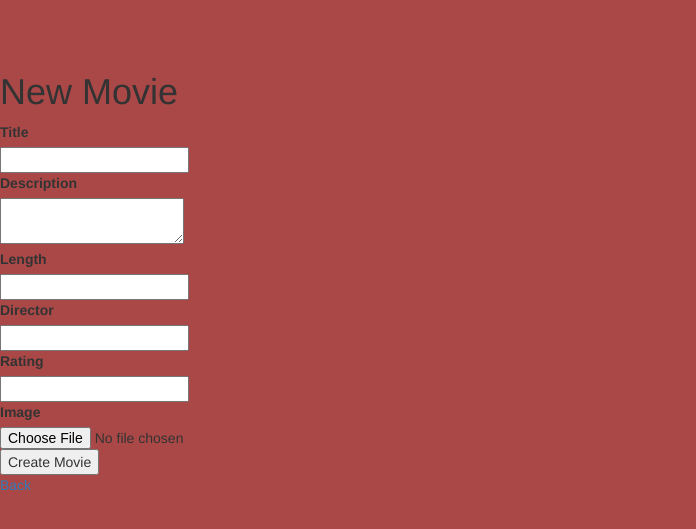
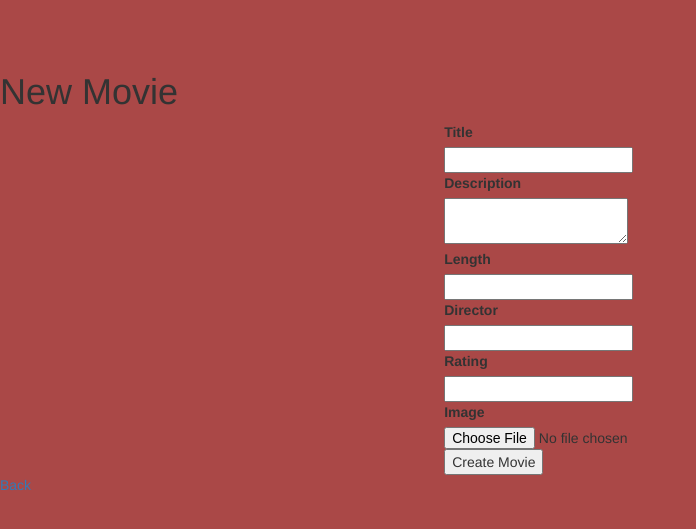
Before and after one commit to Apex-Code/under-muview, a Rails app: page /movies/new in a window 1280 px wide. Shown: the part 52-581 px from the top of the page, without its empty margins (0-696 px from the left). Run offline with Rails 7, Linux system fonts and the light colour scheme; the visitor is signed in with stand-in values (Sample User, id 1); style sheets or scripts are compiled from the project's sources; parts of the project's set-up code (start-up, migrations or seed data) failed here and were passed over; some libraries are stand-ins or nearby versions.

Commit message:
update spacing and styling

```diff
--- a/app/views/layouts/application.html.erb
+++ b/app/views/layouts/application.html.erb
@@ -4,7 +4,7 @@
   <title>Under Muview</title>
   <%= csrf_meta_tags %>
 
-    <%= stylesheet_link_tag    'application', media: 'all', 'data-turbolinks-track': 'reload' %>
+  <%= stylesheet_link_tag 'application', media: 'all', 'data-turbolinks-track': 'reload' %>
   <%= javascript_include_tag 'application', 'data-turbolinks-track': 'reload' %>
 </head>
 
--- a/app/views/movies/_form.html.erb
+++ b/app/views/movies/_form.html.erb
@@ -1,3 +1,8 @@
+<div class="row">
+  <div class="col-lg-8 col-lg-offset-2">
+    <div class="col-lg-6 col-lg-offset-3">
+
+
       <%= simple_form_for @movie do |f| %>
           <% if @movie.errors.any? %>
               <div id="error_explanation">
@@ -39,3 +44,7 @@
               <%= f.submit %>
             </div>
       <% end %>
+      </div>
+    </div>
+  </div>
+</div>
--- a/app/views/movies/index.html.erb
+++ b/app/views/movies/index.html.erb
@@ -1,7 +1,8 @@
 <% if !user_signed_in? %>
     <div class="jumbotron">
       <h1>This site is always Under Muview!</h1>
-    <p>Life is too short to waste your time and money on a movie that sucks.  Find out which movies are bad, before you make a bad life decision!</p>
+      <p>Life is too short to waste your time and money on a movie that sucks. Find out which movies are bad, before you
+        make a bad life decision!</p>
       <p><%= link_to "Sign Up To Write A Review", new_user_registration_path, class: "btn btn-primary btn-lg" %></p>
     </div>
 <% end %>
--- a/app/views/movies/new.html.erb
+++ b/app/views/movies/new.html.erb
@@ -2,4 +2,4 @@
 
 <%= render 'form' %>
 
-<%= link_to "Back", root_path %>
+<%= link_to 'Back', root_path %>
--- a/app/views/movies/show.html.erb
+++ b/app/views/movies/show.html.erb
@@ -45,7 +45,7 @@
             <div class="reviews">
               <div class="star-rating" data-score= <%= review.rating %> ></div>
               <p><%= review.comment %></p>
-              <p>-According to: <%=review.user.username%></p>
+              <p>-According to: <%=review.user.email%></p>
             </div>
           <% end %>
         <% end %>
```
Also changed, not shown: app/views/movies/edit.html.erb (+11 -3 lines), app/views/layouts/_header.html.erb (indentation only). Lines whose indentation alone changed are shown as unchanged.
